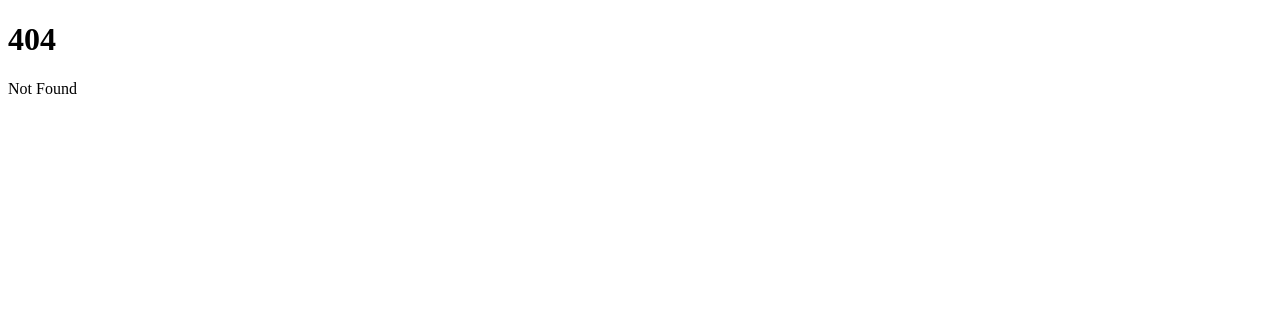
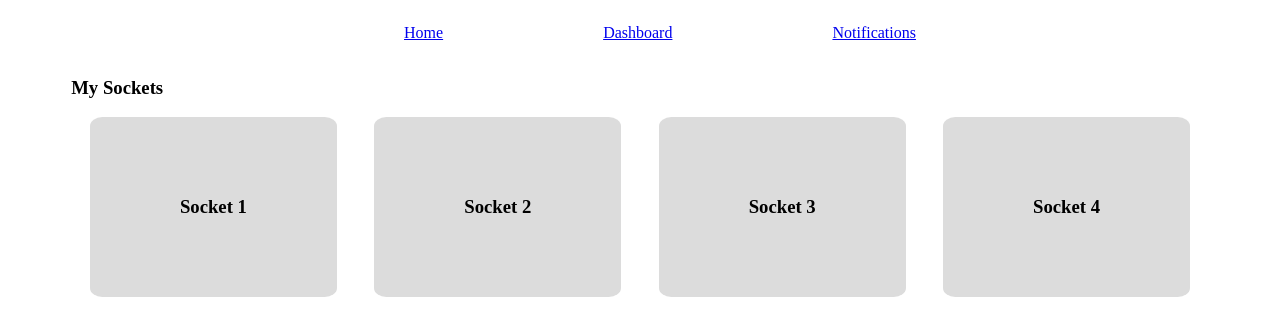
Before and after one commit to Gargoth/SocketSens, a SvelteKit app: page /dashboard in a window 1280 px wide. Before the commit this address had no page. Shown: the top 336 px of the page. Built offline with nearby package versions, Linux system fonts and the light colour scheme.

Commit message:
feat(frontend): add initial pages

```diff
--- /dev/null
+++ b/src/routes/+layout.svelte
@@ -0,0 +1,30 @@
+<nav>
+    <ul>
+        <li>
+            <a href="/">Home</a>
+        </li>
+        <li>
+            <a href="/dashboard">Dashboard</a>
+        </li>
+        <li>
+            <a href="/notifications">Notifications</a>
+        </li>
+    </ul>
+</nav>
+
+<slot />
+
+<style>
+    nav {
+        display: flex;
+    }
+    ul {
+        display: flex;
+        list-style: none;
+        margin-left: auto;
+        margin-right: auto;
+    }
+    li {
+        padding-inline: 5em;
+    }
+</style>
--- /dev/null
+++ b/src/routes/dashboard/+page.svelte
@@ -0,0 +1,45 @@
+
+<div class='block'>
+    <h3>
+        My Sockets
+    </h3>
+    <div class="row">
+        <div class="column">
+        <h3>Socket 1</h3>
+        </div>
+
+        <div class="column">
+        <h3>Socket 2</h3>
+        </div>
+
+        <div class="column">
+        <h3>Socket 3</h3>
+        </div>
+
+        <div class="column">
+        <h3>Socket 4</h3>
+        </div>
+    </div>
+</div>
+
+  <style>
+    * {
+      box-sizing: border-box;
+    }
+    .block {
+      width: 90%;
+      margin: auto;
+    }
+    .row {
+      display: flex;
+      flex-wrap: wrap;
+    }
+
+    .column {
+      padding: 60px;
+      padding-inline: 90px;
+      background-color: gainsboro;
+      border-radius: 5%;
+      margin: auto;
+    }
+    </style>
```
Also changed, not shown: src/routes/+page.svelte (+34 -2 lines), src/routes/notifications/+page.svelte (added).
